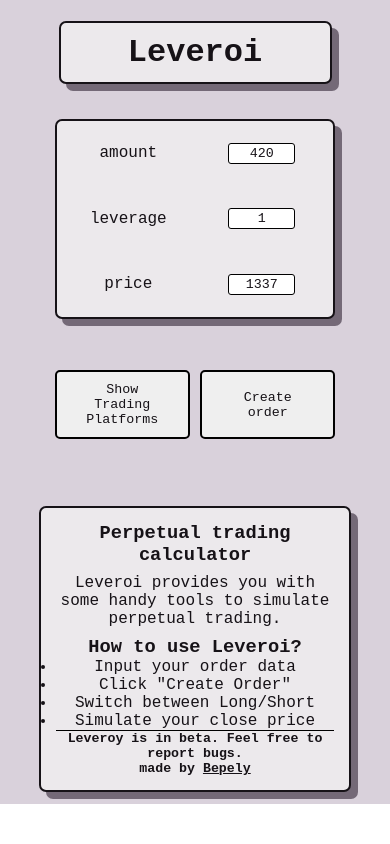
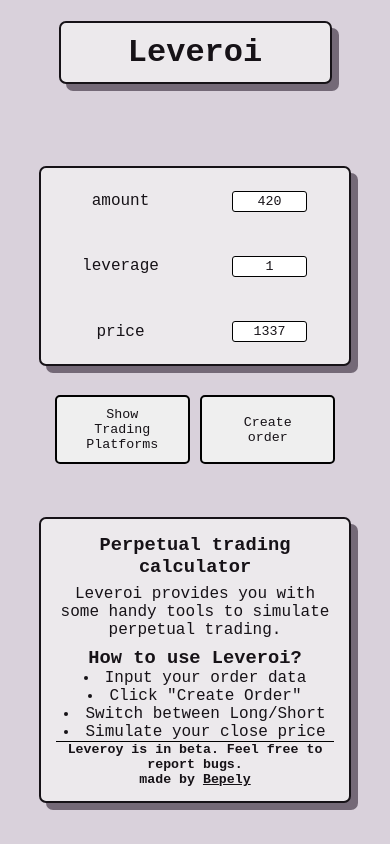
Before and after one commit to Bepely/Leveroi, a React (Create React App) app: page / in a window 390 px wide. Built offline with nearby package versions, Linux system fonts and the light colour scheme.

Commit message:
Minor deploy fixes
Iphones view bug fix + dependency fix

```diff
--- a/src/blocks/Display.js
+++ b/src/blocks/Display.js
@@ -76,12 +76,12 @@
                     </p>
                     <div>
                  <h3>How to use Leveroi?</h3>
-                <ul>
+                <div>
                     <li>Input your order data</li>
                     <li>Click "Create Order"</li>
                     <li>Switch between Long/Short</li>
                     <li>Simulate your close price</li>
-                </ul>
+                </div>
                 </div>
 
                 <div id="initComment">
--- a/src/styles/blocks/controls.css
+++ b/src/styles/blocks/controls.css
@@ -13,10 +13,11 @@
 }
 #controlsWrapper{
     display: grid;
-    grid-template-rows: 5fr 1fr;
+
     place-items: center;
     width: 80%;
-    height: 80%;
+    height: 100%;
+
 
 }
 .crButton{
@@ -28,12 +29,12 @@
 #controlsRootNoResult{
 
     display: grid;
-    justify-items: center;
+    place-items: center;
 
 }
 
 #controlsContainer{
-    width: 90%;
+    width: 100%;
     height: 200px;
     border-radius: 7px;
     display: grid;
@@ -52,6 +53,7 @@
         grid-area: rc;
         width: 100%;
         align-items: start;
+
     }
     #controlsContainer{
         max-height: 100%;
@@ -61,4 +63,5 @@
         max-height: 90%;
 
     }
+
 }
--- a/src/styles/blocks/header.css
+++ b/src/styles/blocks/header.css
@@ -11,8 +11,8 @@
 #headerContainer{
 
     text-align: center;
-    width: 80%;
-    height: 40%;
+    width: 42.5%;
+    height: 22.5%;
 
     display: grid;
     place-items: center;
--- a/src/styles/blocks/results.css
+++ b/src/styles/blocks/results.css
@@ -120,7 +120,7 @@
     display: grid;
     grid-template-columns: 1fr 1fr;
     place-items: center;
-    height: 50%;
+    max-height: 150px;
     width: 90%;
     grid-gap: 10px;
 }
@@ -136,8 +136,7 @@
 @media (max-aspect-ratio: 1/1){
     #results{
         width: 100%;
-
-        margin-top: 10px;
+        place-items: center;
     }
 
     #reactiveResults{
@@ -151,10 +150,10 @@
         margin-bottom: 15px;
 
     }
-    #reactiveResultsContainer{
-
+    #reactiveResultsContainer {
         width: 85%;
-
+        grid-template-rows: 8fr 1fr;
+        grid-gap: 5%;
     }
 
 
--- a/src/styles/major.css
+++ b/src/styles/major.css
@@ -8,7 +8,9 @@
 
     color: #161217
 }
-
+#root{
+    min-height: 100vh;
+}
 
 
 #appRoot{
@@ -19,7 +21,7 @@
                         "d rc"
                         "d rc";
     grid-template-columns: 1fr 1fr;
-    grid-template-rows: 1fr 5fr;
+
 }
 
 .containerBox{
@@ -55,8 +57,11 @@
         grid-template-areas:"h"
         "rc"
         "d";
+        grid-gap: 10px;
         grid-template-columns: 1fr;
-        width: fit-content;
+        width: 100vw;
+        height: fit-content;
+        min-height: 100vh;
     }
 }
 
```
Also changed, not shown: 1 other file (tests, documents, lock files or other folders).
